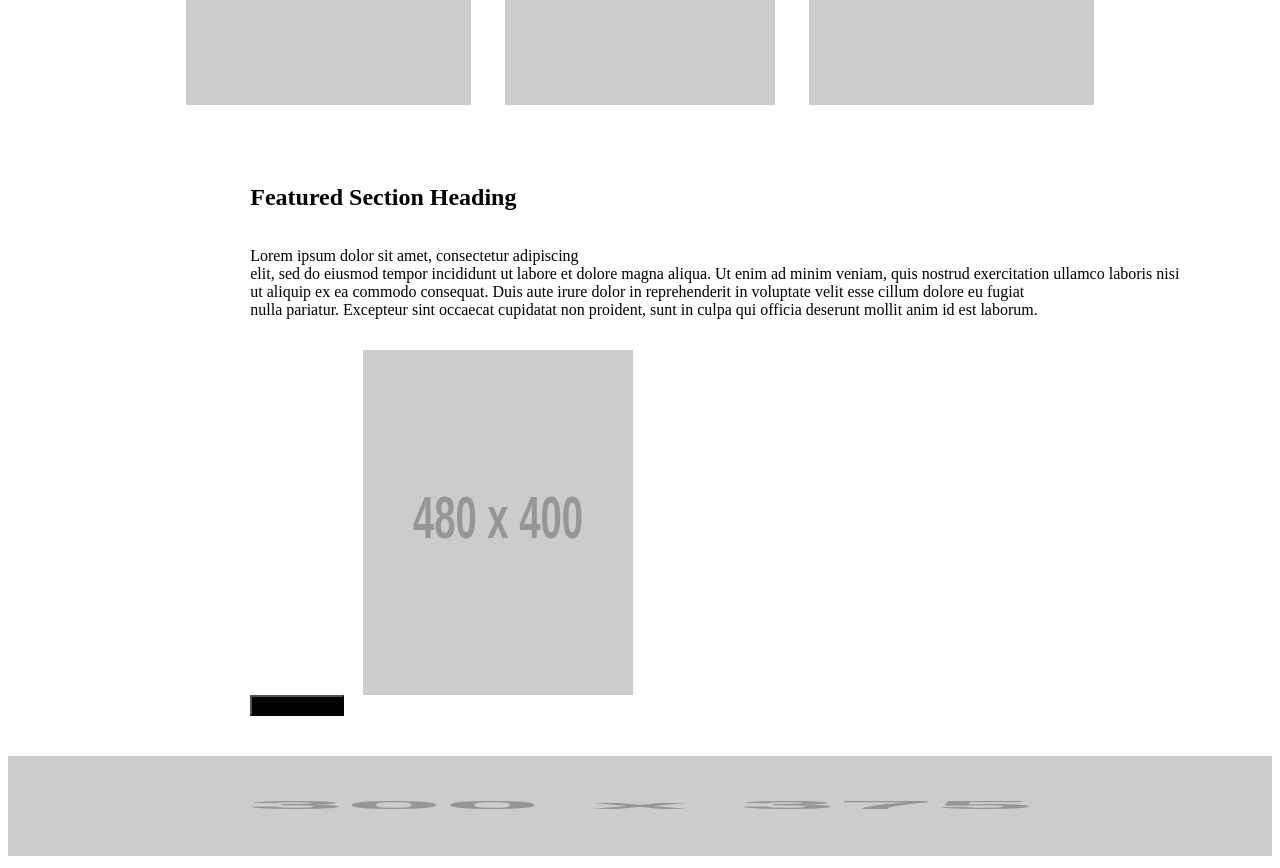
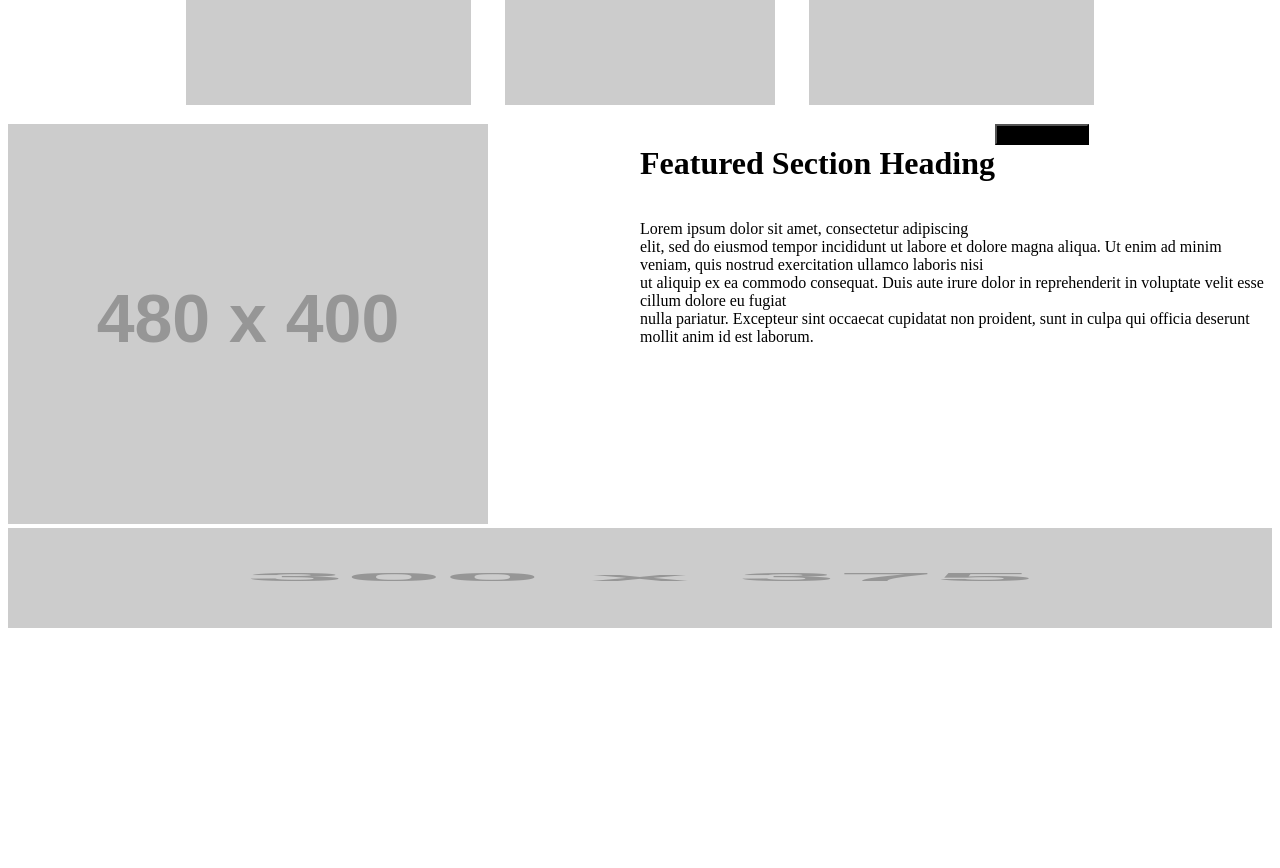
Before and after one commit to SamahDasan/wirefame-exercise, a plain HTML site: page index.html in a window 1280 px wide. Shown: the part 860-1728 px from the top of the page. After the commit the page ends 1500 px from the top, so only its background shows below. Drawn offline with Linux system fonts and the light colour scheme; placeholder pictures from the web are drawn by us.

Commit message:
wireframe

```diff
--- a/css/style.css
+++ b/css/style.css
@@ -74,20 +74,17 @@ img:nth-child(5){
 }
 
 
-
-section{
-    padding:40px;
-    margin-left:16%;
+div {width:50%;margin:auto;float:left;}
+img:nth-child(6){
+  width:50%;
     float:left;
-
 }
-img:nth-child(6){
-   padding:20px;
-}
-section>p{word-wrap: normal;display:inline-block;}
-section>button{
+div>h1{float:left;}
+div>p{float:left;position:relative;}
+div>button{
     background-color:black;
     width:350ms;
+    display: block;
 }
 
 footer>img{
--- a/index.html
+++ b/index.html
@@ -29,14 +29,14 @@
             <img src="https://via.placeholder.com/300x375/000000">
             <img src="https://via.placeholder.com/300x375/000000">
         </main>
-            <section>
+            <div>
+                <img src="https://via.placeholder.com/480x400/000000">
+            </div>
+                <div>
                 <h1>Featured Section Heading </h1>
                 <p >Lorem ipsum dolor sit amet, consectetur adipiscing<br> elit, sed do eiusmod tempor incididunt ut labore et dolore magna aliqua. Ut enim ad minim veniam, quis nostrud exercitation ullamco laboris nisi<br> ut aliquip ex ea commodo consequat. Duis aute irure dolor in reprehenderit in voluptate velit esse cillum dolore eu fugiat <br>nulla pariatur. Excepteur sint occaecat cupidatat non proident, sunt in culpa qui officia deserunt mollit anim id est laborum.</p>
                 <button>call To Action</button>
-                <img src="https://via.placeholder.com/480x400/000000">
-
-        </section>
-
+              </div>
         <footer>
             <img src="https://via.placeholder.com/300x375/555454">
         </footer>
```
